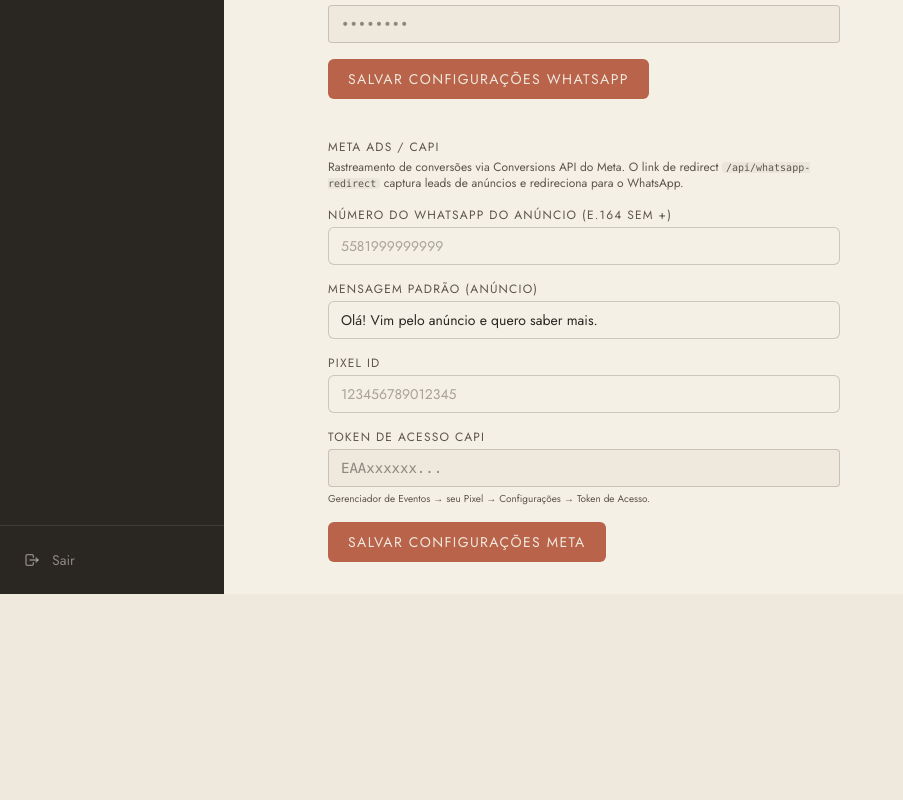
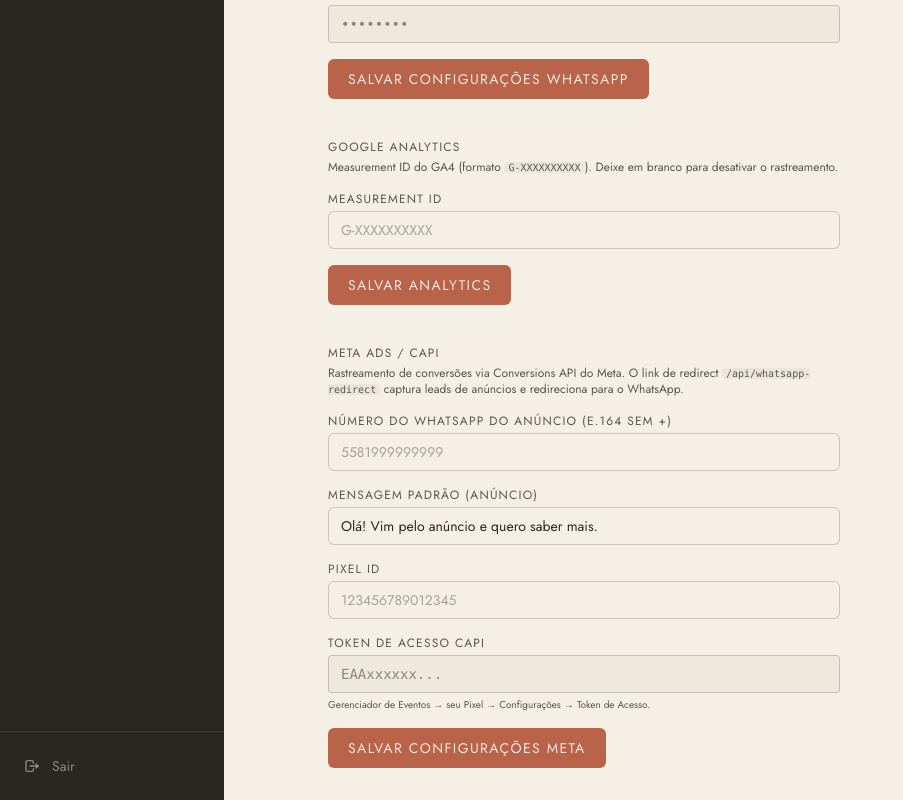
Before and after one commit to brunoluizbarros/bk-curadoria, a Next.js app: page /admin/configuracoes in a window 1280 px wide. Shown: the part 926-1726 px from the top of the page, without its empty margins (0-903 px from the left). Before the commit the page ends 1520 px from the top, so only its background shows below. Built offline with nearby package versions, Linux system fonts and the light colour scheme; no server answers; the database is empty; sample sign-in values are in the browser's storage.

Commit message:
feat: add Google Analytics configuration to admin settings and integrate tracking script in site layout

```diff
--- a/src/app/(admin)/admin/configuracoes/page.tsx
+++ b/src/app/(admin)/admin/configuracoes/page.tsx
@@ -1,5 +1,6 @@
 import { getPaymentFeeConfigs, getMetaConfig, getWaApiConfig } from "@/server/queries/settings";
-import { savePaymentFeeConfigs, saveMetaConfig, saveWaApiConfig } from "@/server/actions/settings";
+import { savePaymentFeeConfigs, saveMetaConfig, saveWaApiConfig, saveAnalyticsConfig } from "@/server/actions/settings";
+import { getSiteConfig } from "@/server/queries/site-config";
 import { Button } from "@/components/ui/Button";
 import { Input } from "@/components/ui/Input";
 import { IconSettings, IconBrandWhatsapp } from "@/components/ui/icons";
@@ -18,10 +19,11 @@ const METHOD_LABELS: Record<string, string> = {
 const METHODS = ["pix", "credit_card", "debit_card", "cash", "transfer"];
 
 export default async function ConfiguracoesPage() {
-  const [feeConfigs, metaConfig, waConfig] = await Promise.all([
+  const [feeConfigs, metaConfig, waConfig, siteConfig] = await Promise.all([
     getPaymentFeeConfigs(),
     getMetaConfig(),
     getWaApiConfig(),
+    getSiteConfig(),
   ]);
 
   return (
@@ -134,6 +136,27 @@ export default async function ConfiguracoesPage() {
         </form>
       </section>
 
+      {/* Google Analytics */}
+      <section>
+        <h2 className="font-body text-xs uppercase tracking-widest text-ink-soft mb-1">
+          Google Analytics
+        </h2>
+        <p className="font-body text-xs text-ink-soft mb-4">
+          Measurement ID do GA4 (formato <code className="bg-ink/5 px-1 rounded font-mono text-[10px]">G-XXXXXXXXXX</code>).
+          Deixe em branco para desativar o rastreamento.
+        </p>
+        <form action={saveAnalyticsConfig} className="space-y-4">
+          <Input
+            id="ga_measurement_id"
+            name="ga_measurement_id"
+            label="Measurement ID"
+            placeholder="G-XXXXXXXXXX"
+            defaultValue={siteConfig.ga_measurement_id ?? ""}
+          />
+          <Button type="submit">Salvar Analytics</Button>
+        </form>
+      </section>
+
       {/* Meta Ads / CAPI */}
       <section>
         <h2 className="font-body text-xs uppercase tracking-widest text-ink-soft mb-1">
--- a/src/app/(site)/layout.tsx
+++ b/src/app/(site)/layout.tsx
@@ -2,6 +2,7 @@
 // postgres.railway.internal só existe em runtime — nunca em build.
 export const dynamic = "force-dynamic";
 
+import Script from "next/script";
 import { Navbar } from "@/components/site/Navbar";
 import { Footer } from "@/components/site/Footer";
 import { WishlistFloatingButton } from "@/components/site/WishlistFloatingButton";
@@ -13,15 +14,27 @@ export default async function SiteLayout({
   children: React.ReactNode;
 }) {
   const config = await getSiteConfig().catch(() => ({} as Record<string, string>));
+  const gaId = config.ga_measurement_id?.trim();
 
   return (
     <>
+      {gaId && (
+        <>
+          <Script
+            src={`https://www.googletagmanager.com/gtag/js?id=${gaId}`}
+            strategy="afterInteractive"
+          />
+          <Script id="ga-init" strategy="afterInteractive">
+            {`window.dataLayer=window.dataLayer||[];function gtag(){dataLayer.push(arguments);}gtag('js',new Date());gtag('config','${gaId}');`}
+          </Script>
+        </>
+      )}
       <Navbar />
       <main className="min-h-screen">
         {children}
       </main>
       <Footer signature={config.footer_sig} />
-<WishlistFloatingButton />
+      <WishlistFloatingButton />
     </>
   );
 }
--- a/src/server/actions/settings.ts
+++ b/src/server/actions/settings.ts
@@ -52,6 +52,18 @@ export async function saveWaApiConfig(data: FormData) {
   revalidatePath("/admin/configuracoes");
 }
 
+export async function saveAnalyticsConfig(data: FormData) {
+  await requireAdmin();
+
+  const value = (data.get("ga_measurement_id") as string | null) ?? "";
+  await db
+    .insert(siteConfig)
+    .values({ key: "ga_measurement_id", value })
+    .onConflictDoUpdate({ target: siteConfig.key, set: { value, updatedAt: new Date() } });
+
+  revalidatePath("/admin/configuracoes");
+}
+
 export async function saveMetaConfig(data: FormData) {
   await requireAdmin();
 
```
